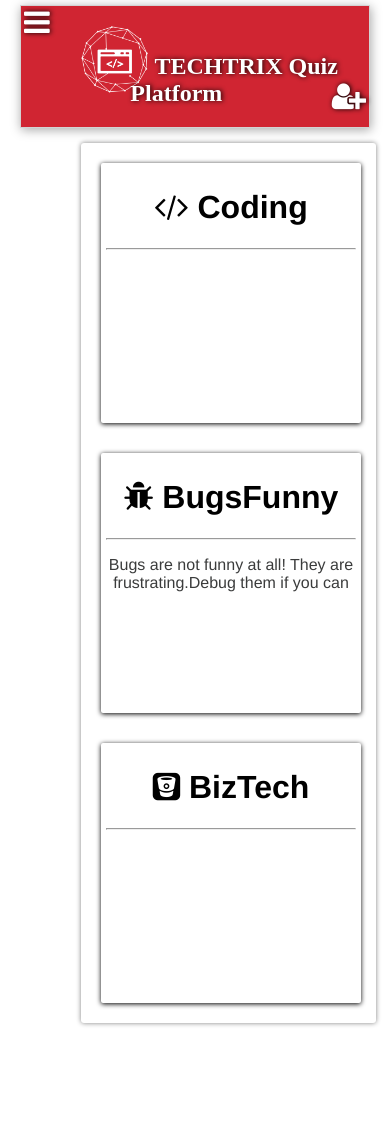
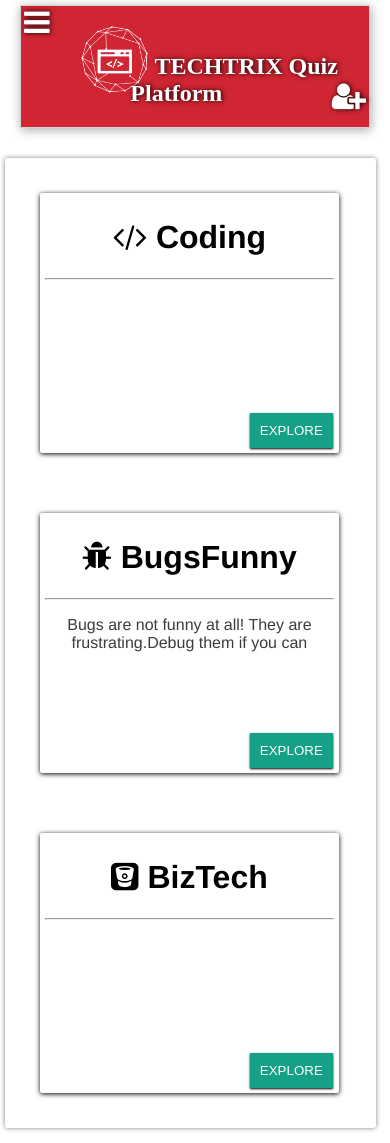
Before and after one commit to arpanpathak/techtrix, a PHP site: page / in a window 390 px wide. Before the commit the page ends 1026 px from the top, so only its background shows below. Run offline with PHP 8.4, Linux system fonts and the light colour scheme.

Commit message:
little changes in css

```diff
--- a/css/style.css
+++ b/css/style.css
@@ -5,7 +5,6 @@ body {
   text-align: center;
   padding: 5px;
   background-color: #fff;
-  height: 100%;
 }
 
 header {
@@ -42,6 +41,8 @@ canvas {
   border: 0px;
   padding: 5px;
   margin-left: 20%;
+  position: relative;
+  float: left;
   min-height: 400px;
   display: block;
   width: 75%;
@@ -77,7 +78,7 @@ canvas {
   border-bottom: 20px solid #fff;
 }
 .items{
-  margin: 15px 15px;
+  margin: 30px 30px;
   border: 0px;
   padding: 5px 5px;
   height: 250px;
@@ -87,9 +88,23 @@ canvas {
   background-color: #fff;
   box-shadow: 0px 1px 5px black;
   transition: .8s;
-
+  position: relative;
+  float: left;
 }
-.items:hover{  box-shadow: 1px 3px 6px black; }
+.events{
+  display: inline-block;
+  height: 50px;
+  border-bottom: 2px solid lightgray;
+  padding: 10px 10px;
+  width: 90%;
+  transition: .8s;
+  cursor: pointer;
+}
+.events:hover{
+  background-color:  #d02532;
+  color: #fff;
+}
+.items:hover{  box-shadow: 1px 3px 6px black; transition: scale(2.0,2.0);}
 
 .btn-red{
   margin-top: 3px;
@@ -99,7 +114,7 @@ canvas {
   padding-bottom: 3px;
   color: #fff;
   border: 0px ; border-radius: 0px;
-  box-shadow: 0px 1px 5px black;
+  box-shadow: 0px 1px 2px black;
   transition: .6s;
   cursor: pointer;
 }
@@ -118,6 +133,7 @@ canvas {
   cursor: pointer;
 }
 .btn-green:hover { background-color: #117a65;  }
+.float-bottom{ position:absolute; bottom: 5px; right: 6px; }
 input {
   margin-bottom: 5px;
 }
@@ -144,10 +160,12 @@ footer{
 }
 
 @media only screen and (max-width: 700px){
-  canvas{
-    width: 80%;
-  }
+  #d0 { margin-left: 0;  width: 95%; }
+  .items{ transition: 0s; width: 80%; }
 }
+/** Code added by gunjan **/
+
+
 .flat-button{
   width:4vw;
   height: 4vw;
@@ -157,10 +175,15 @@ footer{
   border-radius: 5px;
   text-align: center;
   vertical-align: middle;
+  cursor: pointer; /** added by arpanpathak **/
+  box-shadow: 1px 2px 5px 1px black;
   line-height: 4vw;
   display: inline-block;
-
+  transition: .8s;
 }
+/** code added by arpanpathak **/
+.flat-button:hover { background-color: #236978; color: #fff; font-size: 35px; }
+/** end of section **/
 #sidebar{
   width: 23%;
   position: relative;
@@ -184,3 +207,13 @@ footer{
   margin-left: 50%;
   font-size: 20px;
 }
+.attempted{
+  background-color: green;
+}
+.not-attempted{
+  background-color: red;
+}
+.attempt-later{
+  background-color: blue;
+}
+/** end of section **/
--- a/index.php
+++ b/index.php
@@ -12,34 +12,38 @@
 </head>
 
 <body>
-  <script src="js/source.js" >
-</script>
+  <script src="js/source.js" ></script>
   <script src="js/index.js"></script>
   <header>
-  <span id="other_events"><i class="fa fa-bars" aria-hidden="true"></i>
-  </span>
+    <span id="other_events"><i class="fa fa-bars" aria-hidden="true"></i></span>
     <h2> <img src="logo.png" style="height: 68px; width: 68px; margin-bottom: -20px;" />
       TECHTRIX Quiz Platform
-  <span id="signup"><i class="fa fa-user-plus" aria-hidden="true"></i>
-  </span></h2>
+      <span id="signup"><i class="fa fa-user-plus" aria-hidden="true"></i></span>
+    </h2>
   </header>
 
   <div id="d0">
     <div class="items" id="coding">
       <h1><i class="fa fa-code" aria-hidden="true"></i> Coding</h1><hr />
+      <button class="btn-green float-bottom" type="button">EXPLORE</button>
     </div>
 
     <div class="items" id="bug">
       <h1><i class="fa fa-bug"   aria-hidden="true"></i> BugsFunny</h1><hr />
       <p style="color:  #3b3c3c;">Bugs are not funny at all! They are frustrating.Debug them if you can</p>
+      <button class="btn-green float-bottom" type="button">EXPLORE</button>
     </div>
-
 
     <div class="items" id="biz">
       <h1><i class="fa fa-bitbucket-square" aria-hidden="true"></i> BizTech</h1><hr />
+      <button class="btn-green float-bottom" type="button">EXPLORE</button>
     </div>
   </div>
   <div id="left">
+    <div class="events"><h3> <i class="fa fa-code" aria-hidden="true"></i>LOGIA</h3></div>
+    <div class="events">Gaming</div>
+    <div class="events">Robotics</div>
+    <div class="events">Others</div>
   </div>
 
 </body>
--- a/script/script.js
+++ b/script/script.js
@@ -1,6 +1,7 @@
+
 $(function(){
 	$('#other_events').on('click',function(){
-		$('#left').slideToggle('fast');
+		$('#left').toggle('fade');
 	});
 	$('#other_events').on('blur',function(){
 		$('#left').slideToggle('fast');
```
Lines whose indentation alone changed are shown as unchanged.
